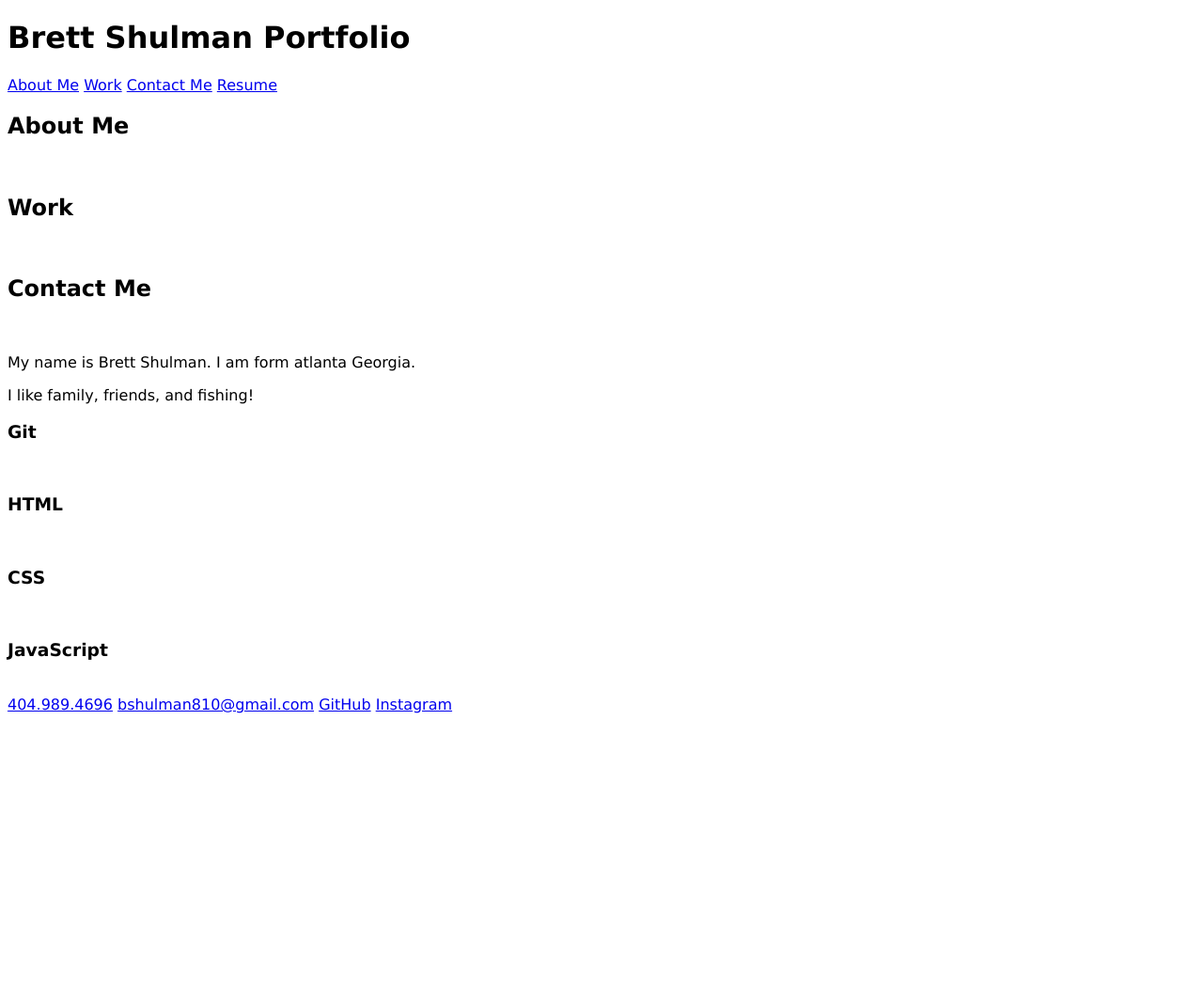
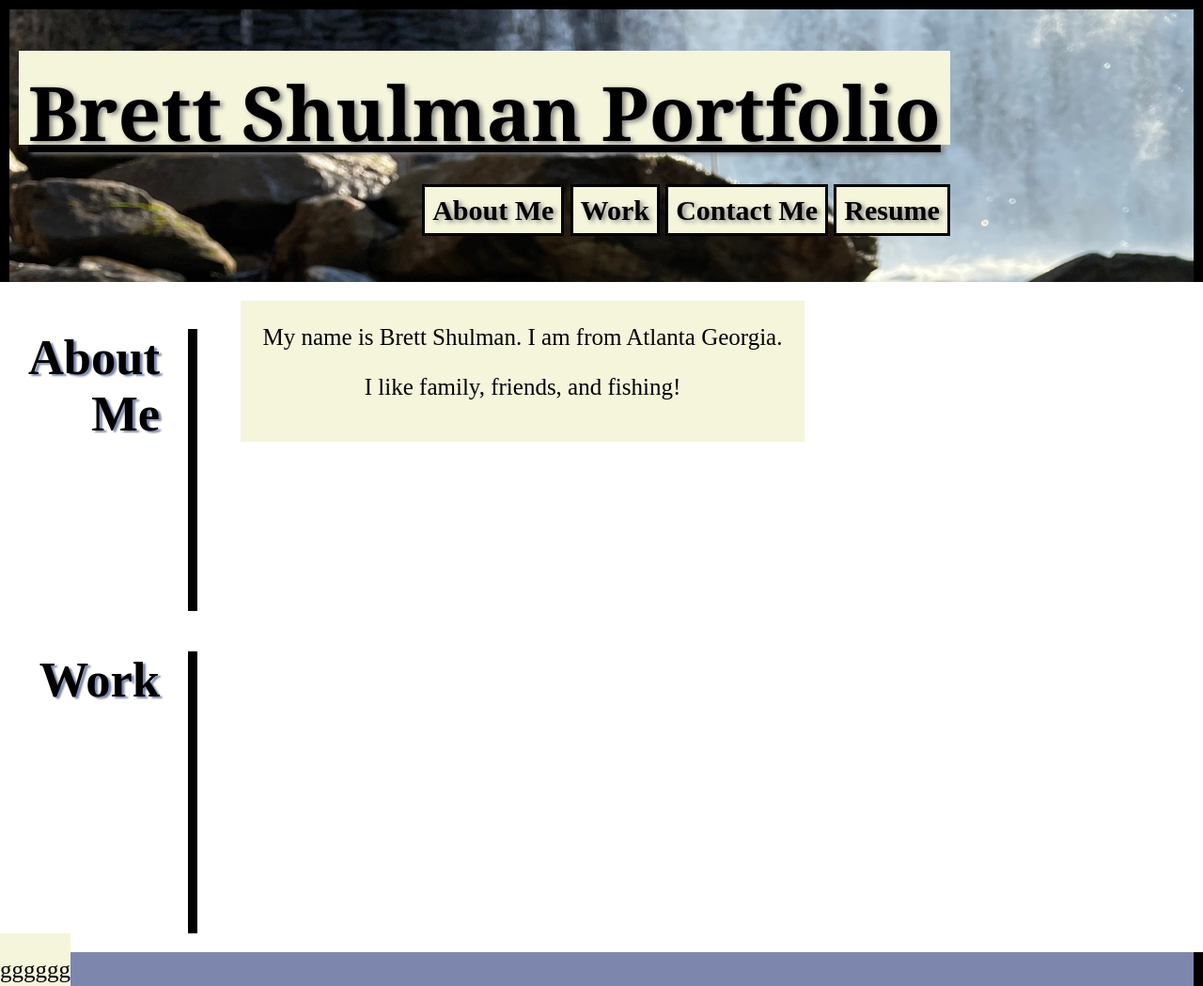
Before and after one commit to Wakasagi-Burt/challenge-two-repo, a plain HTML site: page index.html in a window 1280 px wide. Shown: the top 1049 px of the page at 94% size. Before the commit the page ends 800 px from the top, so only its background shows below. Drawn offline with Linux system fonts and the light colour scheme.

Commit message:
added changes

```diff
--- a/index.html
+++ b/index.html
@@ -2,68 +2,54 @@
 <html lang="en">
   <head>
     <meta charset="UTF-8" />
-    <meta name="viewport" content="width=device-width, initial-scale=1" />
+    <meta name="viewport" content="width=device-width, initial-scale=1.0" />
     <title>Brett S. Portfolio</title>
-    <link rel="stylesheet" href="style.css"/>
+    <link rel="stylesheet" href="style.css" />
   </head>
 
   <body>
     <header>
       <h1>Brett Shulman Portfolio</h1>
+
+      <nav class="">
+        <a href="#about"><strong>About Me</strong></a>
+        <a href="#work"><strong>Work</strong></a>
+        <a href="#contact"><strong>Contact Me</strong></a>
+        <a href="#resume"><strong>Resume</strong></a>
+      </nav>
     </header>
 
-    <nav>
-      <a href="#">About Me</a>
-      <a href="#">Work</a>
-      <a href="#">Contact Me</a>
-      <a href="#">Resume</a>
-    </nav>
+    <img id="headerimg" src="waterfallimg.jpg" alt="Waterfall Image" />
 
     <main>
-      <aside>
+      <aside id="about">
         <h2>About Me</h2>
-        <br />
-        <h2>Work</h2>
-        <br />
-        <h2>Contact Me</h2>
-        <br />
       </aside>
 
-      <section class="About">
-        <p>My name is Brett Shulman. I am form atlanta Georgia.</p>
+      <article id="about">
+        <p>My name is Brett Shulman. I am from Atlanta Georgia.</p>
         <p>I like family, friends, and fishing!</p>
+      </article>
+
+      <aside id="work">
+        <h2>Work</h2>
+      </aside>
+
+      <section id="work">
+        <p>gggggg</p>
       </section>
-
-      <div class="Work">
-        <section>
-          <h3>Git</h3>
-          <img href=""/>
-        </section>
-
-        <section>
-          <h3>HTML</h3>
-          <img href=""/>
-        </section>
-
-        <section>
-          <h3>CSS</h3>
-          <img href=""/>
-        </section>
-
-        <section>
-          <h3>JavaScript</h3>
-          <img href=""/>
-        </section>
-      </div>
     </main>
 
-    <footer class="Contact">
+    <footer>
+      <h3>Contact Me</h3>
       <nav>
-        <a href="#">404.989.4696</a>
-        <a href="#">bshulman810@gmail.com</a>
-        <a href="#">GitHub</a>
-        <a href="#">Instagram</a>
+        <a href="#phone"><strong>404.989.4696</strong></a>
+        <a href="#email"><strong>bshulman810@gmail.com</strong></a>
+        <a href="#github"><strong>Github</strong></a>
+        <a href="#instagram"><strong>Instagram</strong></a>
       </nav>
     </footer>
   </body>
 </html>
+
+<!-- I definitly did not do this right and have spent countless hours on this I am just trying to get all of this to click for me  -->
--- a/style.css
+++ b/style.css
@@ -1,22 +1,105 @@
 * {
-    box-sizing: border-box;
-    font-family: 'Lucida Sans', 'Lucida Sans Regular', 'Lucida Grande', 'Lucida Sans Unicode', Geneva, Verdana, sans-serif;
+  box-sizing: border-box;
+}
+
+body {
+  font-family: "Times New Roman", Times, serif;
+  flex-direction: row;
+  font-size: 25px;
+  margin: 0px;
+}
+
+header {
+  position: absolute;
+  text-align: right;
+  text-shadow: 3px 2px 5px grey;
+  padding-left: 20px;
+}
+
+h1 {
+  font-family: Georgia, "Times New Roman", Times, serif;
+  font-size: 80px;
+  text-decoration: underline;
+  background-color: beige;
+  height: 100px;
+  padding: 10px 10px 20px 10px;
 }
 
 h2 {
-    text-align: left;
+  text-shadow: 3px 2px 2px rgb(125, 134, 173);
 }
 
 h3 {
-    justify-content: left;
+  text-shadow: 3px 2px 5px ghostwhite;
+  font-size: 50px;
+  text-decoration: underline;
 }
 
-.About {
-    justify-content: left;
+nav a {
+  color: black;
+  background-color: beige;
+  border: 3px solid black;
+  padding: 8px;
+  text-decoration: none;
+  text-align: right;
+  font-size: 30px;
 }
 
-.work {
-    display: flex;
-    flex-direction: row;
-    border: 4px solid
+aside {
+  flex: 25%;
+  text-align: right;
+  border-right: 10px solid;
+  margin-right: 91%;
+  margin-left: 10px;
+  padding-right: 30px;
+  font-size: 35px;
+  height: 300px;
+  width: 200px;
 }
+
+article {
+  position: absolute;
+  top: 40%;
+  bottom: 5%;
+  height: 150px;
+  width: 600px;
+  text-align: center;
+  margin-left: 20%;
+  background-color: beige;
+}
+
+#headerimg {
+  height: 300px;
+  width: 100%;
+  border: 10px solid;
+  border-top: 10px solid;
+  border-bottom: 0;
+}
+
+footer {
+  text-align: center;
+  background-color: rgb(125, 134, 173);
+  border: 10px solid;
+  border-top: 0;
+  padding-top: 15px;
+  margin-top: 20px;
+  text-shadow: 3px 2px 5px ghostwhite;
+}
+
+footer nav {
+  display: flex;
+  justify-content: space-around;
+  text-align: center;
+  background-color: rgb(125, 134, 173);
+  text-shadow: 3px 2px 5px grey;
+  padding-left: 20px;
+  padding-bottom: 30px;
+  margin-bottom: 0px;
+}
+
+section {
+  position: absolute;
+  background-color: beige;
+  width: auto;
+  height: 200px;
+}
```
Also changed, not shown: notepad.txt (added), waterfallimg.jpg (added), 2 other files.
